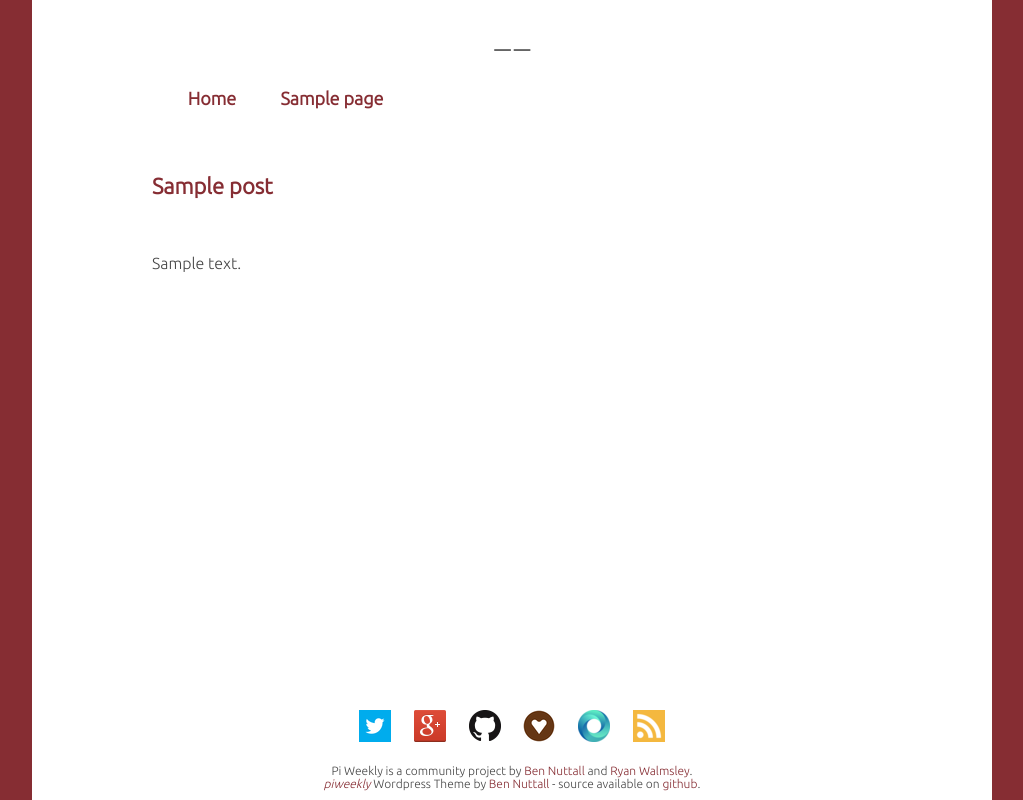
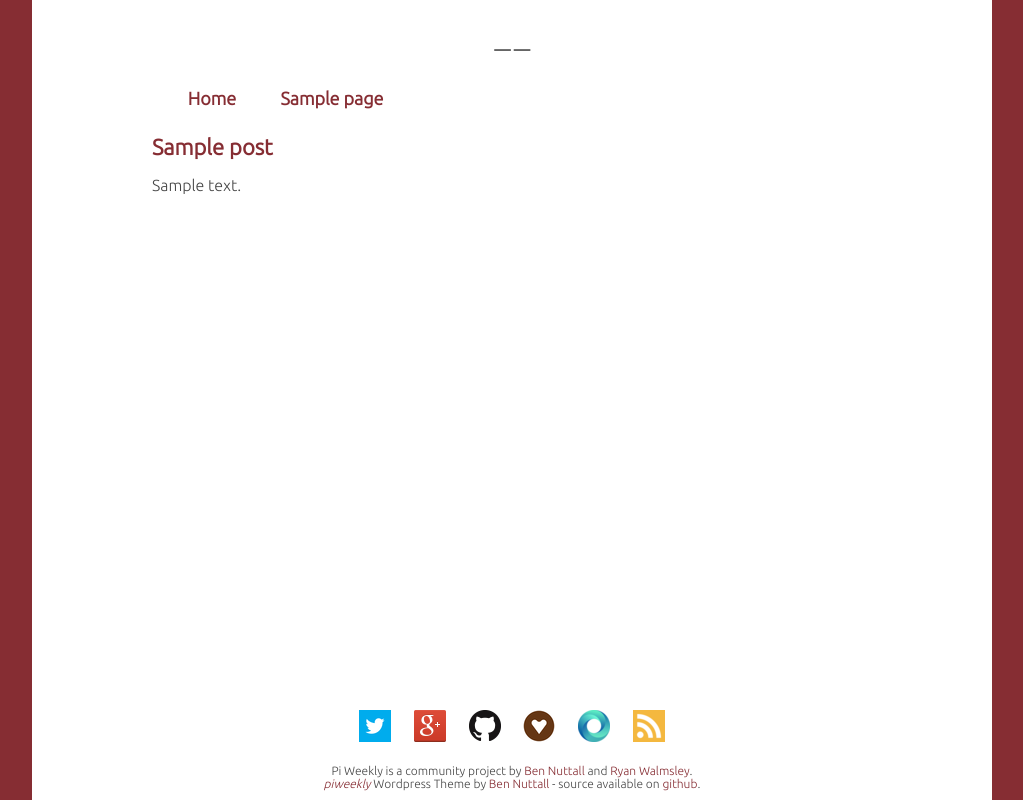
Before and after one commit to piweekly/piweekly, a WordPress theme: template themes/piweekly/page.php in a window 1280 px wide. Shown: the whole page, without its empty margins (128-1151 px from the left). Run offline with PHP 8.4 and a stand-in for WordPress, Linux system fonts and the light colour scheme; the site name, menu and one post (Sample post) are stand-ins, and other content is empty.

Commit message:
Fix h1 line height

```diff
--- a/themes/piweekly/style.css
+++ b/themes/piweekly/style.css
@@ -128,7 +128,6 @@ h1, h2, h3, h4, h5, h6 {
 h1 {
     font-size: 22px;
     margin: 10px 0;
-    line-height: 100px;
 }
 
 .home h1 {
```
